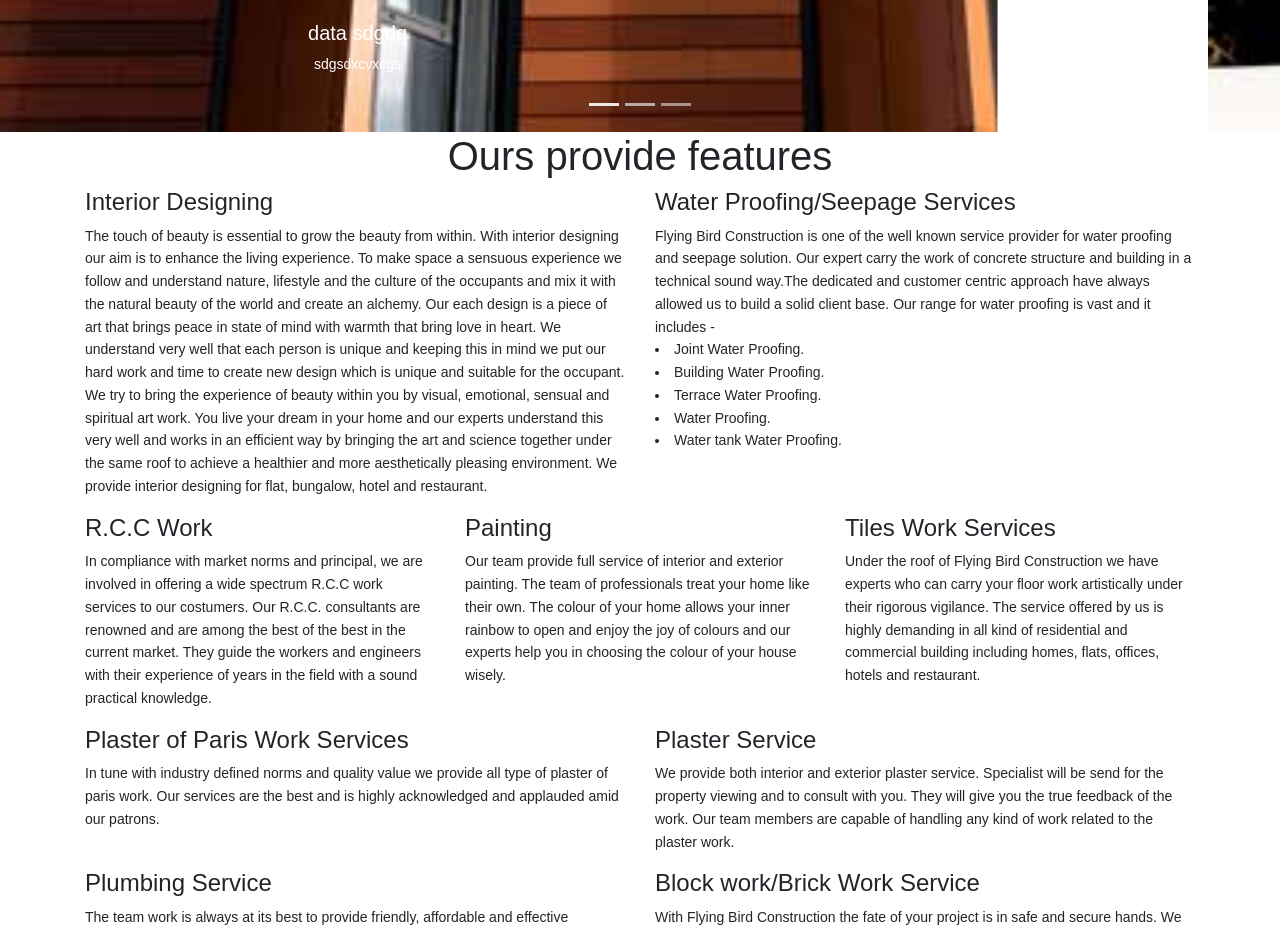
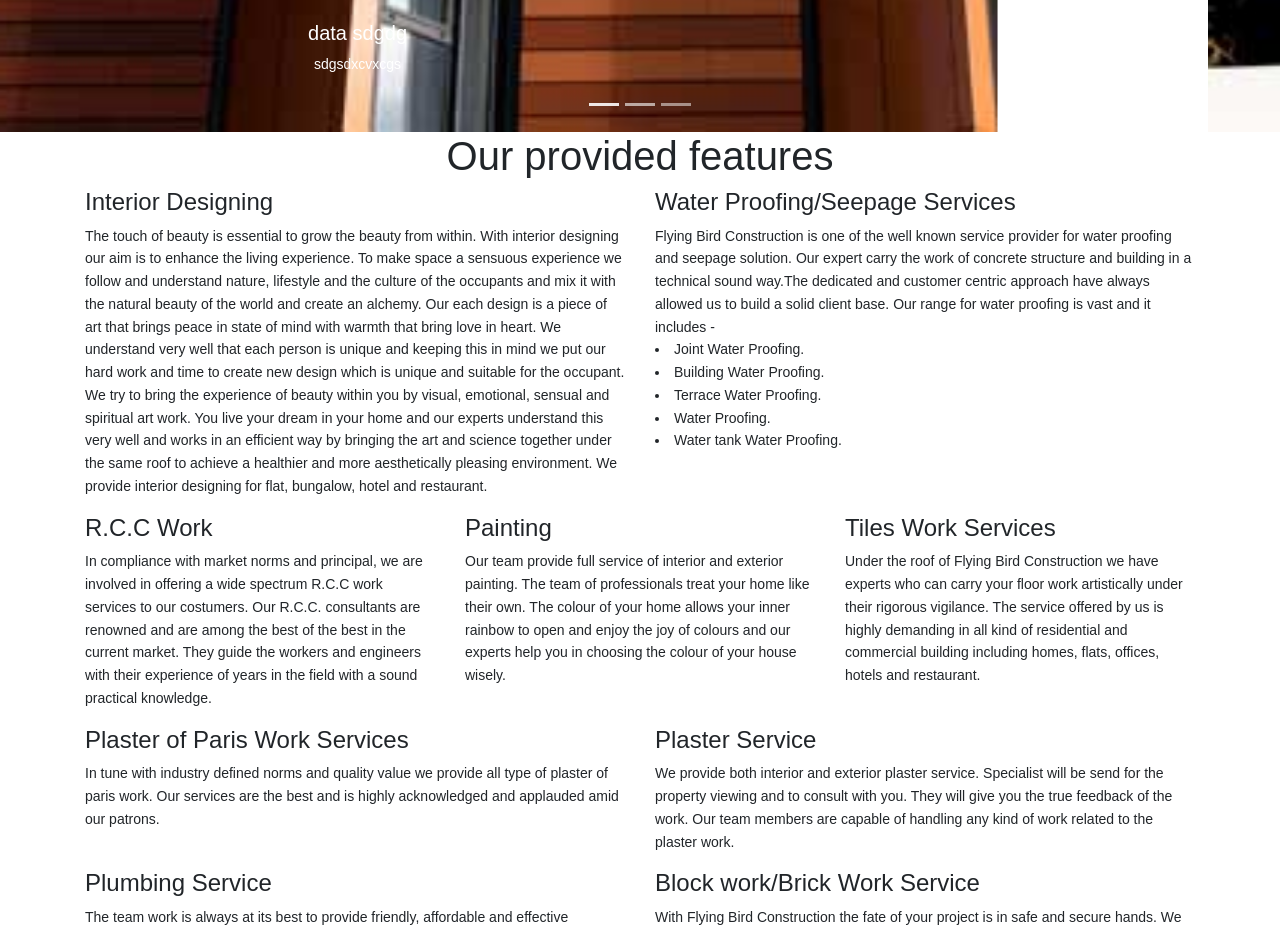
Before and after one commit to vivekpce865/flyingBird, an Angular app: page / in a window 1280 px wide. Shown: the part 1600-2529 px from the top of the page. Built offline with nearby package versions, Linux system fonts and the light colour scheme.

Commit message:
features name change

```diff
--- a/src/app/app.component.html
+++ b/src/app/app.component.html
@@ -80,7 +80,7 @@
   <div class="container">
       <div class="row d-flex justify-content-center">
           <div class="col-md-8 p-40 header-text text-center">
-            <h1>Ours provide features</h1>
+            <h1>Our provided features</h1>
           </div>
         </div>
     <div class="feature-section">
```
